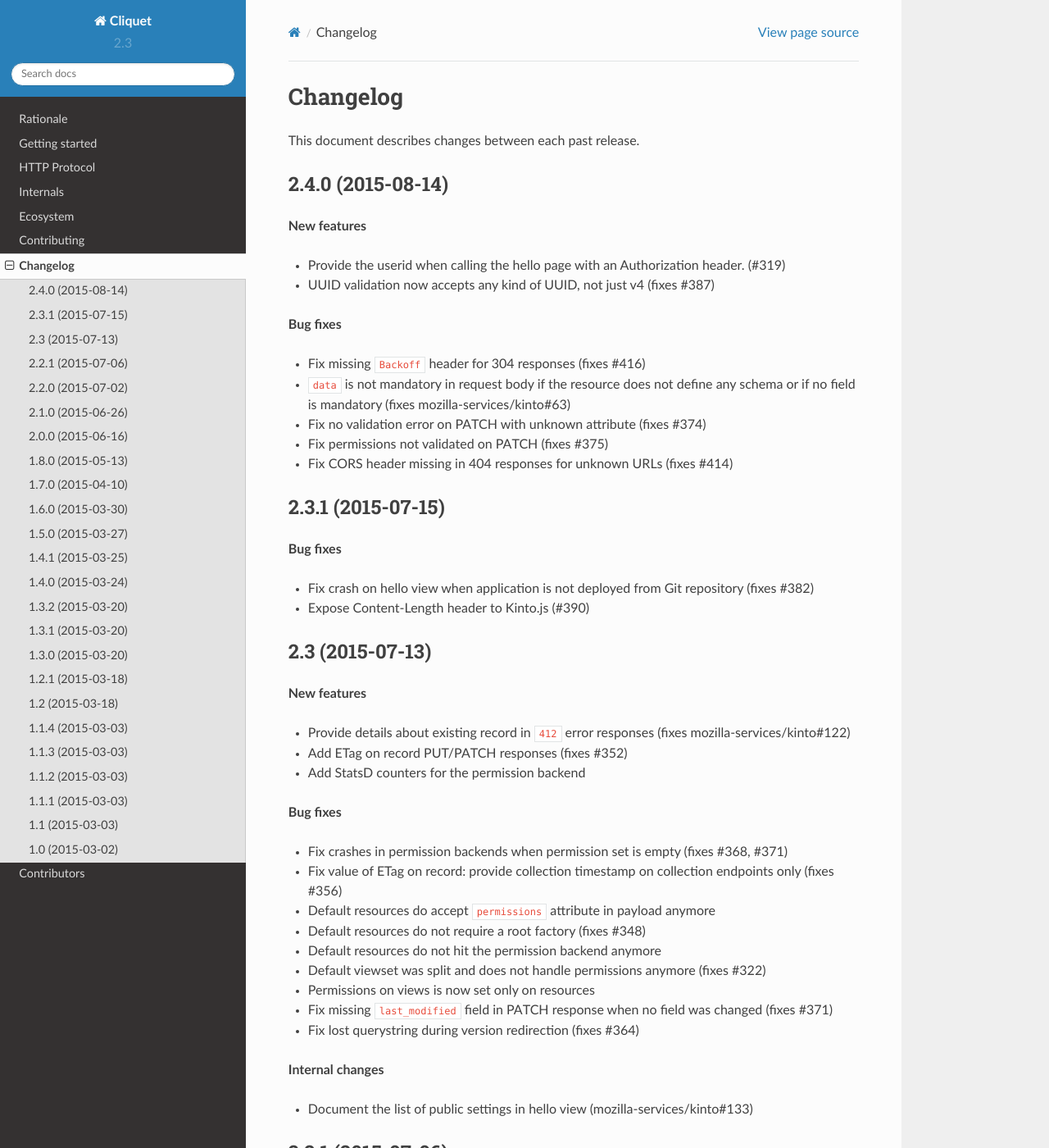
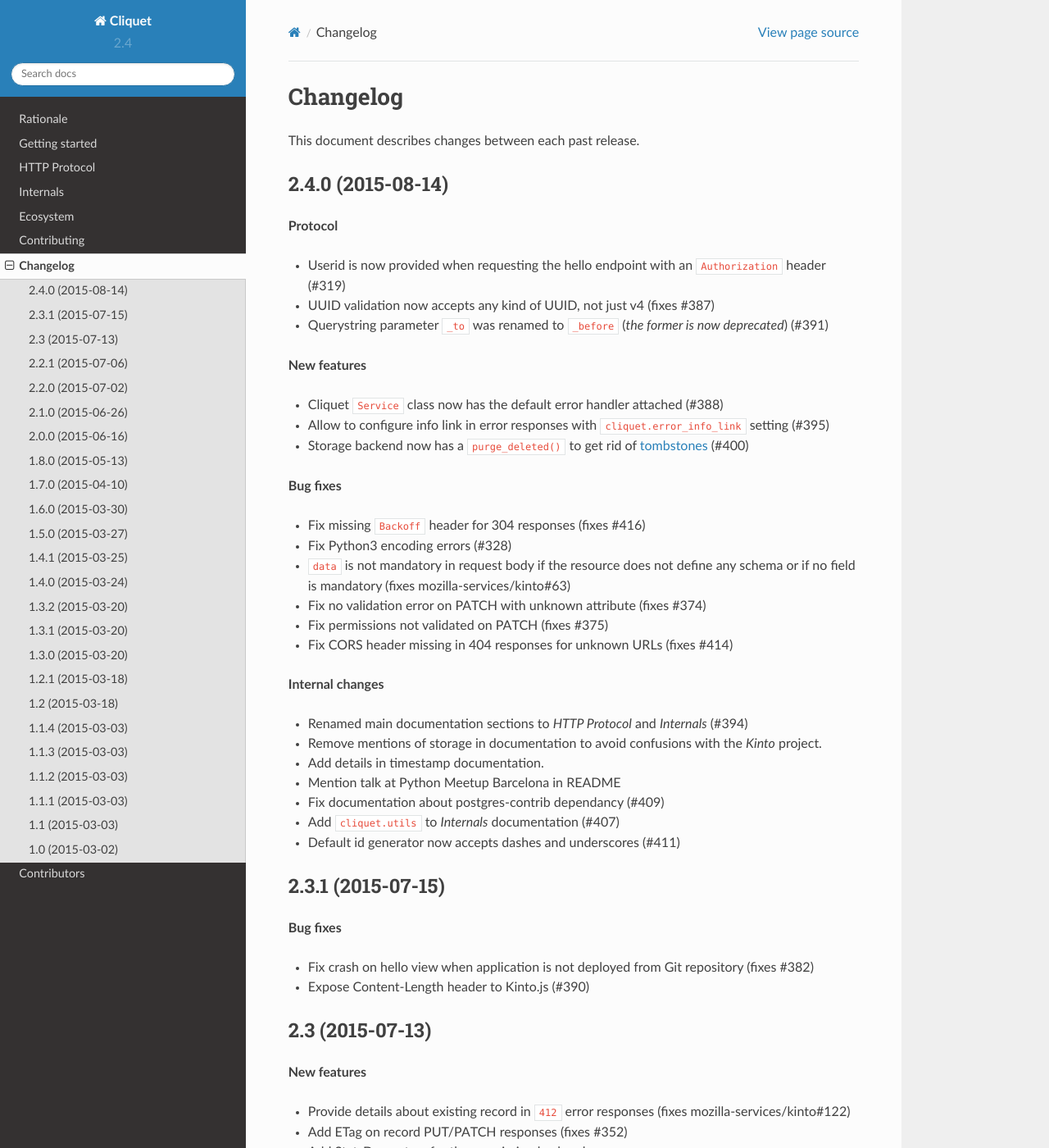
Before and after one commit to Kinto/kinto, a Sphinx documentation site: the page built from docs/changelog.rst, in a window 1280 px wide and 1400 px high. Shown: the whole window at 82% size. Built offline with Sphinx 7.4.7 and the Read the Docs theme 2.0.0, drawn with Linux system fonts in a browser that asks for light colours.

Commit message:
Update changelog

```diff
--- a/CHANGELOG.rst
+++ b/CHANGELOG.rst
@@ -6,20 +6,42 @@
 2.4.0 (2015-08-14)
 ------------------
 
+**Protocol**
+
+- Userid is now provided when requesting the hello endpoint with an ``Authorization``
+  header (#319)
+- UUID validation now accepts any kind of UUID, not just v4 (fixes #387)
+- Querystring parameter ``_to`` was renamed to ``_before`` (*the former is now
+  deprecated*) (#391)
+
 **New features**
 
-- Provide the userid when calling the hello page with an Authorization
-  header. (#319)
-- UUID validation now accepts any kind of UUID, not just v4 (fixes #387)
+- Cliquet ``Service`` class now has the default error handler attached (#388)
+- Allow to configure info link in error responses with ``cliquet.error_info_link``
+  setting (#395)
+- Storage backend now has a ``purge_deleted()`` to get rid of `tombstones <http://cliquet.readthedocs.org/en/latest/reference/glossary.html>`_ (#400)
 
 **Bug fixes**
 
 - Fix missing ``Backoff`` header for 304 responses (fixes #416)
+- Fix Python3 encoding errors (#328)
 - ``data`` is not mandatory in request body if the resource does not define
   any schema or if no field is mandatory (fixes mozilla-services/kinto#63)
 - Fix no validation error on PATCH with unknown attribute (fixes #374)
 - Fix permissions not validated on PATCH (fixes #375)
 - Fix CORS header missing in 404 responses for unknown URLs (fixes #414)
+
+**Internal changes**
+
+- Renamed main documentation sections to *HTTP Protocol* and *Internals* (#394)
+- Remove mentions of storage in documentation to avoid confusions with the
+  *Kinto* project.
+- Add details in timestamp documentation.
+- Mention talk at Python Meetup Barcelona in README
+- Fix documentation about postgres-contrib dependancy (#409)
+- Add ``cliquet.utils`` to *Internals* documentation (#407)
+- Default id generator now accepts dashes and underscores (#411)
+
 
 2.3.1 (2015-07-15)
 ------------------
--- a/docs/conf.py
+++ b/docs/conf.py
@@ -65,9 +65,9 @@
 # built documents.
 #
 # The short X.Y version.
-version = '2.3'
+version = '2.4'
 # The full version, including alpha/beta/rc tags.
-release = '2.3.0'
+release = '2.4.0'
 
 # List of patterns, relative to source directory, that match files and
 # directories to ignore when looking for source files.
```
